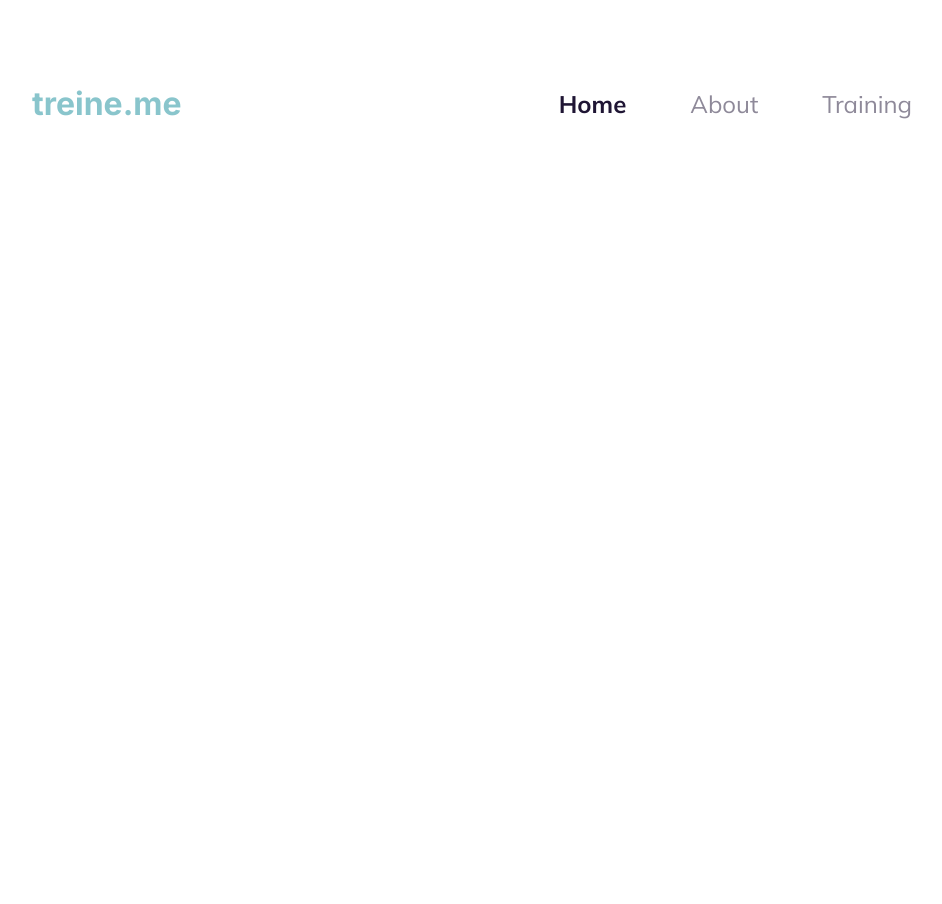
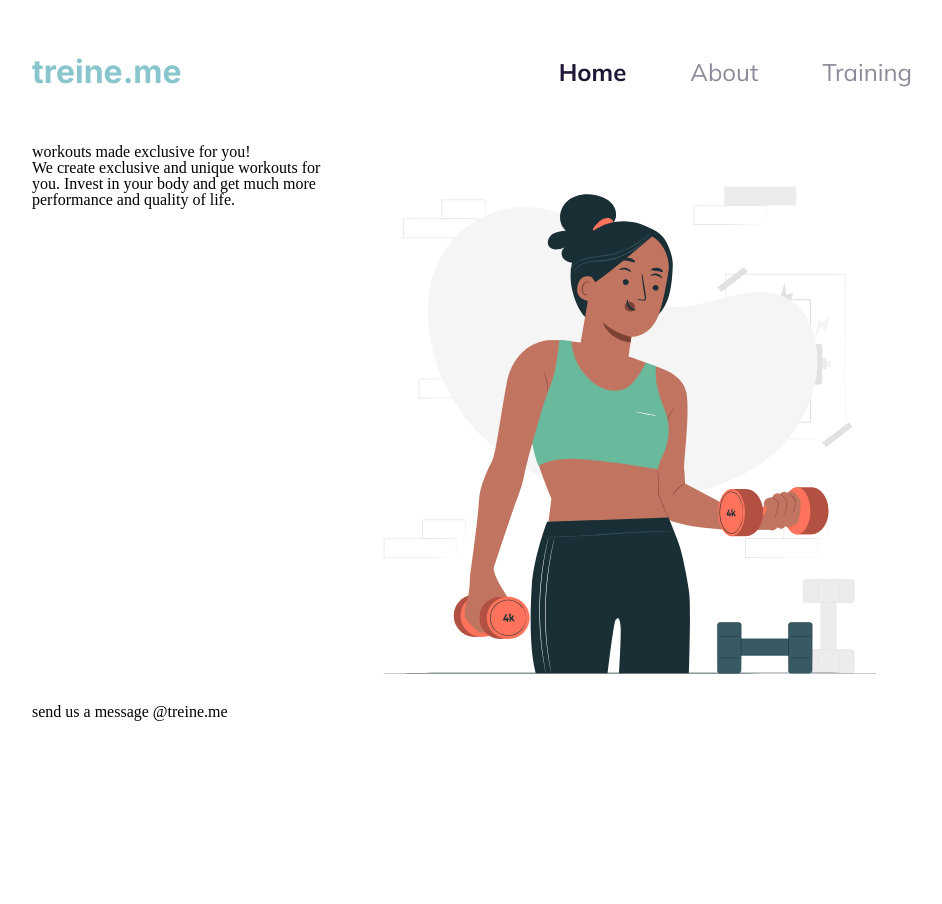
Before and after one commit to Matheus2237/treine, a plain HTML site: page index.html in a window 1280 px wide. Shown: the whole page, without its empty margins (168-1110 px from the left). Before the commit the page ends 800 px from the top, so only its background shows below. Drawn offline with Linux system fonts and the light colour scheme.

Commit message:
feat: Inclusão dos elementos main e footer

```diff
--- a/css/styles.css
+++ b/css/styles.css
@@ -8,10 +8,19 @@
 }
 
 body {
-    padding: 5.5rem 12.5rem;
+    padding-left: 12.5rem;
+    padding-right: 12.5rem;
+    display: grid;
+    grid-template-rows: 18vh auto 12vh;
+    grid-template-areas:
+        "header"
+        "main"
+        "footer";
+    min-height: 100vh;
 }
 
 header {
+    grid-area: "header";
     display: flex;
     justify-content: space-between;
     align-items: center;
@@ -45,3 +54,15 @@ header {
     font-weight: bold;
     color: var(--cinza-escuro);
 }
+
+main {
+    grid-area: "main";
+    display: flex;
+    flex: 1;
+}
+
+footer {
+    grid-area: "footer";
+    height: 12.5rem;
+    min-height: 10vh;
+}
--- a/index.html
+++ b/index.html
@@ -17,5 +17,13 @@
             <a class="cabecalho__navegacao__link" href="#-">Training</a>
         </nav>
     </header>
+    <main>
+        <div class="principal">
+            <h1 class="titulo__principal">workouts made exclusive for you!</h1>
+            <p class="texto__principal">We create exclusive and unique workouts for you. Invest in your body and get much more performance and quality of life.</p>
+        </div>
+        <img class="imagem__principal" src="image/athlete.svg" alt="Representação visual de uma atleta treinando com halteres.">
+    </main>
+    <footer>send us a message @treine.me</footer>
 </body>
 </html>
```
Also changed, not shown: image/athlete.svg (added).
